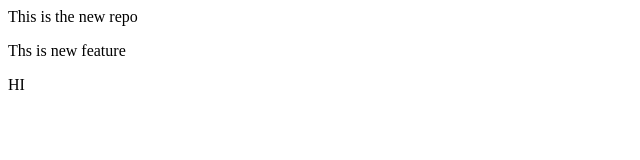
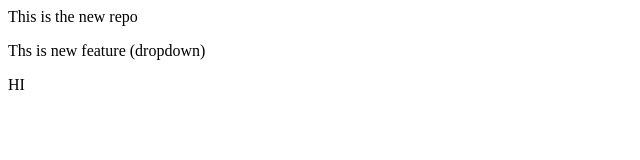
Before and after one commit to Pranav-Marwaha-73/localrepo, a plain HTML site: page index.html in a window 1280 px wide. Shown: the full height of the page, 0-640 px from the left. Drawn offline with Linux system fonts and the light colour scheme.

```diff
--- a/index.html
+++ b/index.html
@@ -1,5 +1,5 @@
 
 
 <p>This is the new repo</p>
-<p> Ths is new feature</p>
+<p> Ths is new feature (dropdown)</p>
 <hi> HI</hi>
```
